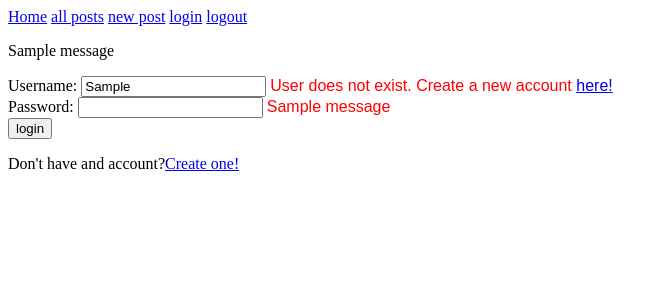
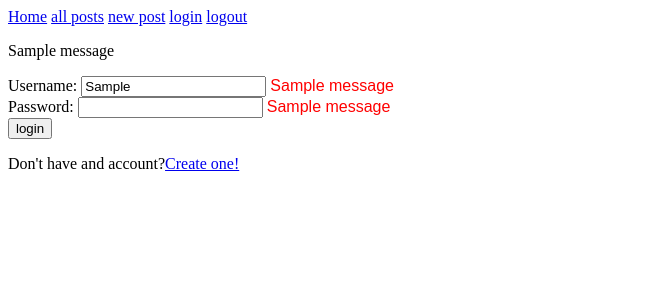
Before and after one commit to rdiel01/blogz, a Flask app: page /login in a window 1280 px wide. Shown: the top 300 px of the page, without its empty margins (0-667 px from the left). Run offline with Flask 2, Linux system fonts and the light colour scheme; tables that the repository leaves empty hold one stand-in row (values such as "Sample post"); one stand-in notice (Sample message) is shown.

Commit message:
updated flash message handler from user_exists to no_user

```diff
--- a/templates/login.html
+++ b/templates/login.html
@@ -7,9 +7,9 @@
     {% with html_username = get_flashed_messages(category_filter=['html_username']) %}
             <input type='text' name="html_user" value={{html_username[0]}}>
     {% endwith %}
-    {% with invalid_entry = get_flashed_messages(category_filter=['user_exists'])%}
+    {% with invalid_entry = get_flashed_messages(category_filter=['no_user'])%}
     {% if invalid_entry %}
-        <p class='inline error'>User does not exist. Create a new account <a href="/signup">here!</a></p>
+        <p class='inline error'>{{ invalid_entry[0] }}</p>
     {% endif %}
     {% endwith %}
     <br>
```
